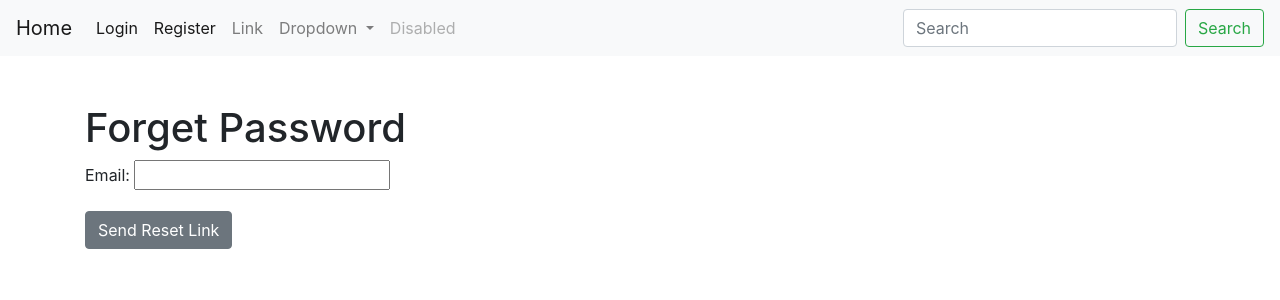
After one commit to ishanshre/SimpleUserAuthentication-Django, a Django app: page /accounts/password_reset in a window 1280 px wide. The commit adds this page. Shown: the top 300 px of the page. Run offline with Django 4.2, Linux system fonts and the light colour scheme; some libraries are stand-ins or nearby versions.

Commit message:
Password reset and sendinblue smtp email backend

```diff
--- a/accounts/templates/accounts/login.html
+++ b/accounts/templates/accounts/login.html
@@ -10,5 +10,7 @@
     </form>
     <a href="{% url 'social:begin' 'github' %}" class='text-white'><button class="btn btn-secondary">Login With GitHub</button></a>
     <a href="{% url 'social:begin' 'google-oauth2' %}" class="text-white"><button class="btn btn-secondary">Login With Google</button></a>
+    <br>
+    <a href="{% url 'accounts:password_reset' %}" class="text-white"><button class="btn btn-secondary">Forget Password</button></a>
 </div>
 {% endblock body %}
--- /dev/null
+++ b/accounts/templates/accounts/password_reset.html
@@ -0,0 +1,13 @@
+
+{% extends 'base/base.html' %}
+{% block title %}Forget Password{% endblock title %}
+{% block body %}
+<div class="container mt-5">
+    <h1>Forget Password</h1>
+    <form action="" method="post">
+        {% csrf_token %}
+        {{ form.as_p }}
+        <input type="submit" value="Send Reset Link" class="btn btn-secondary text-white">
+    </form>
+</div>
+{% endblock body %}
--- a/accounts/urls.py
+++ b/accounts/urls.py
@@ -1,9 +1,15 @@
 from django.urls import path
-from .views import SignUpView, UserLoginView
+from .views import SignUpView, UserLoginView, UserPasswordReset
 from django.contrib.auth.views import LogoutView
+from django.contrib.auth import views as auth_views
 app_name = 'accounts'
 urlpatterns = [
     path('register/',SignUpView.as_view(), name='signup'),
     path('login/', UserLoginView.as_view(), name='login'),
-    path('logout', LogoutView.as_view(next_page="accounts:login"), name='logout')
+    path('logout', LogoutView.as_view(next_page="accounts:login"), name='logout'),
+    path('password_reset', UserPasswordReset.as_view(), name='password_reset'),
+    path('password_reset/done/', auth_views.PasswordResetDoneView.as_view(template_name='accounts/password_reset_done.html'), name='password_reset_done'),
+    path('password_reset_confirm/<uidb64>/<token>/', auth_views.PasswordResetConfirmView.as_view(template_name='accounts/password_reset_confirm.html'), name='password_reset_confirm'),
+    path('password_reset_complete/', auth_views.PasswordResetCompleteView.as_view(template_name='accounts/password_reset_complete.html'), name= 'password_reset_complete'),
+
 ]
--- a/accounts/views.py
+++ b/accounts/views.py
@@ -3,7 +3,7 @@ from .forms import CustomUserCreationForm, LoginForm
 from django.views.generic.edit import CreateView
 from django.contrib.messages.views import SuccessMessageMixin
 from django.urls import reverse_lazy
-from django.contrib.auth.views import LoginView
+from django.contrib.auth.views import LoginView, PasswordResetView
 # Create your views here.
 class SignUpView(SuccessMessageMixin, CreateView):
     form_class = CustomUserCreationForm
@@ -39,3 +39,9 @@ class UserLoginView(SuccessMessageMixin, LoginView):
         if request.user.is_authenticated:
             return redirect('base:index')
         return super(UserLoginView, self).dispatch(request, *args, **kwargs)
+
+
+class UserPasswordReset(SuccessMessageMixin, PasswordResetView):
+    template_name = 'accounts/password_reset.html'
+    email_template_name = 'accounts/password_reset_email.html'
+    success_url = reverse_lazy("accounts:password_reset_done")
```
Also changed, not shown: accounts/templates/accounts/password_reset_complete.html (added, +8 -0 lines), accounts/templates/accounts/password_reset_confirm.html (added, +13 -0 lines), accounts/templates/accounts/password_reset_done.html (added, +8 -0 lines), accounts/templates/accounts/password_reset_email.html (added, +14 -0 lines), userAuthentication/settings.py (+7 -0 lines), db.sqlite3.
